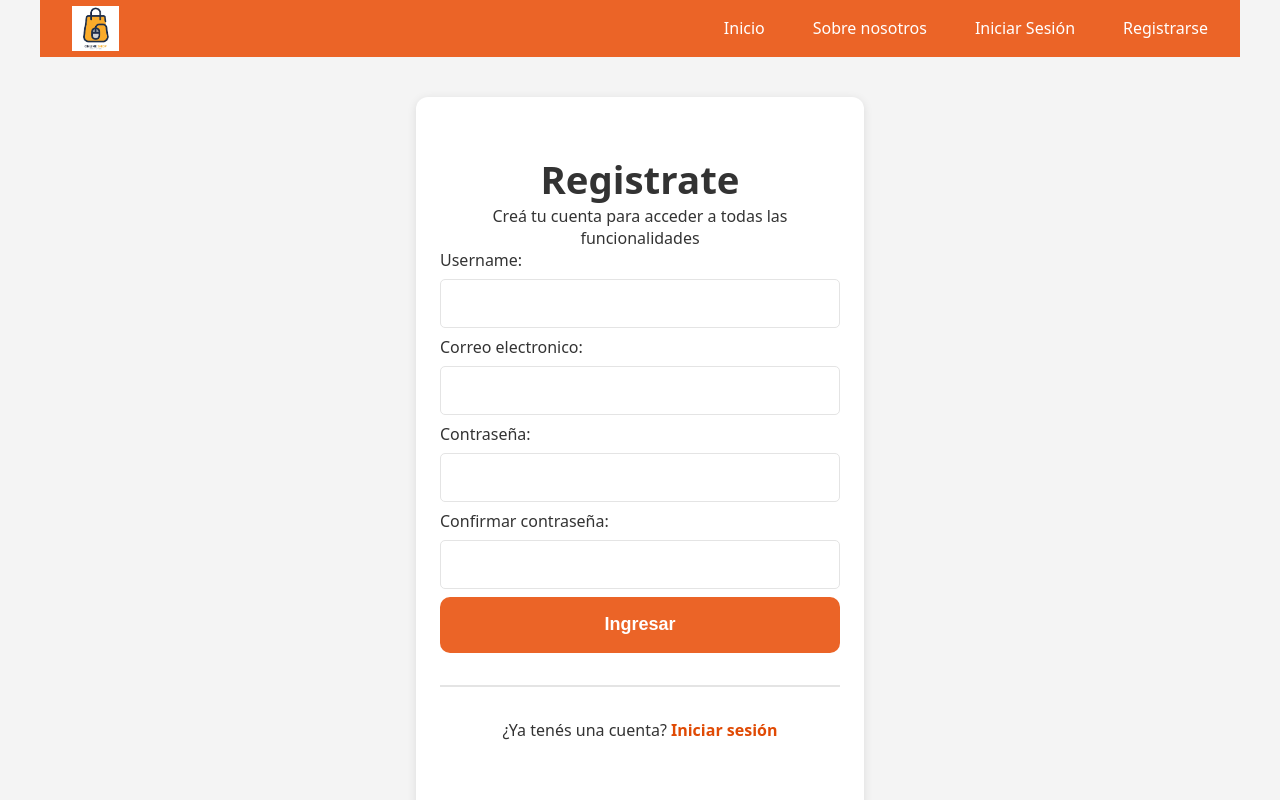
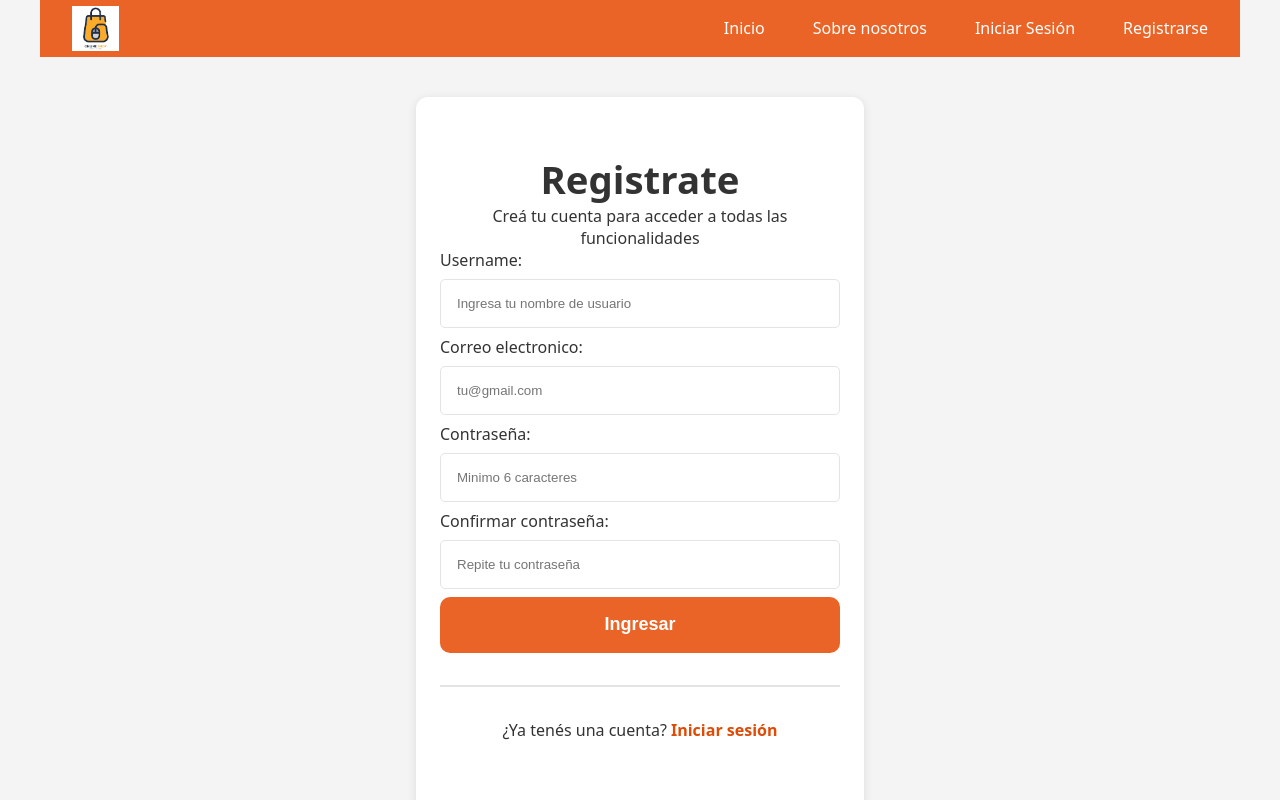
Before and after one commit to dntart/proyecto-trabajo-final-frontend-999198242-alumno-Dante-Cesar-Segovia, a React (Vite) app: page /register in a window 1280 px wide. Shown: the top 800 px of the page. Built offline with nearby package versions, Linux system fonts and the light colour scheme.

Commit message:
useState para buscador de productos en home.jsx

```diff
--- a/src/pages/Home.jsx
+++ b/src/pages/Home.jsx
@@ -15,6 +15,7 @@ const Home = () => {
     const [descriptionEdit, setDescriptionEdit] = useState("")
     const [categoryEdit, setCategoryEdit] = useState("")
     const [imageEdit, setImageEdit] = useState("")
+    const [search, setSearch] = useState("") // para determinar valor del buscador
 
 
     const fetchingProducts = async () => {
--- a/src/pages/Register.jsx
+++ b/src/pages/Register.jsx
@@ -35,6 +35,9 @@ const Register = () => {
             setError("Las contraseñas no coinciden")
             return
         }
+        if (password.length < 6) {
+            setError("La contraseña debe tener como minimo 6 caracteres")
+        }
         const newUser = {
             username, // username: username, // si el nombre del estado es el mismo puede usarse directamente
             email, // email: email, // si el nombre del estado es el mismo puede usarse directamente
@@ -65,7 +68,9 @@ const Register = () => {
                             onSubmit={handleSubmit}>
                             <div>
                                 <label>Username:</label>
-                                <input type="text"
+                                <input
+                                    type="text"
+                                    placeholder="Ingresa tu nombre de usuario"
                                     onChange={handleUsername}
                                     // onChange={(e) => {setUsername(e.target.value); console.log("holaaa") }}
                                     value={username} // limpiamos input
@@ -73,21 +78,27 @@ const Register = () => {
                             </div>
                             <div>
                                 <label>Correo electronico:</label>
-                                <input type="text"
+                                <input
+                                    type="text"
+                                    placeholder="tu@gmail.com"
                                     onChange={(e) => handleEmail(e)} // opcion 2 repitiendo funcion e invocando handle..
                                     value={email} // limpiamos input
                                 />
                             </div>
                             <div>
                                 <label>Contraseña:</label>
-                                <input type="password"
+                                <input
+                                    type="password"
+                                    placeholder="Minimo 6 caracteres"
                                     onChange={(e) => setPassword(e.target.value)} // opcion 3 en linea
                                     value={password} // limpiamos input
                                 />
                             </div>
                             <div>
                                 <label>Confirmar contraseña:</label>
-                                <input type="password"
+                                <input
+                                    type="password"
+                                    placeholder="Repite tu contraseña"
                                     onChange={(e) => setConfirmPassword(e.target.value)} // opcion 3 en linea
                                     value={confirmPassword} // limpiamos input
                                 />
```
Also changed, not shown: src/styles/pages/register.module.css (line endings or trailing spaces).
